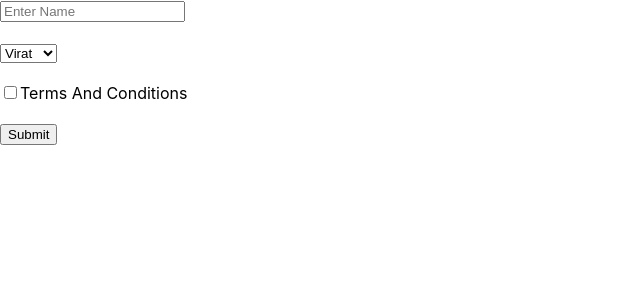
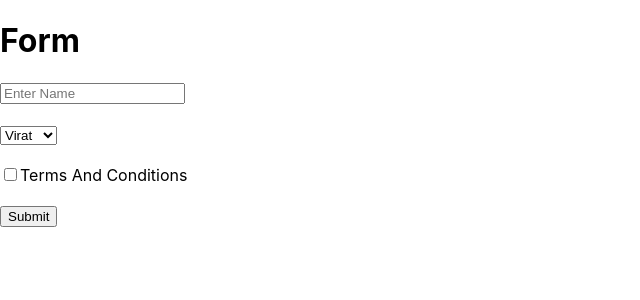
Before and after one commit to sameerddr/React-Tutorial, a React (Create React App) app: page / in a window 1280 px wide. Shown: the top 300 px of the page, without its empty margins (0-640 px from the left). Built offline with nearby package versions, Linux system fonts and the light colour scheme; the HTML template or start-up script is replaced by a standard one.

Commit message:
new project

```diff
--- a/src/App.js
+++ b/src/App.js
@@ -17,6 +17,7 @@ export function App() {
 
   return (
     <div className="name">
+      <h1>Form</h1>
       <form onSubmit={getformdata}>
         <input
           type="text"
@@ -34,7 +35,12 @@ export function App() {
           <option value="">Rohit</option>
         </select>{" "}
         <br /> <br />
-        <input type="checkbox" onChange={(e) => {settnc(e.target.checked) }} />
+        <input
+          type="checkbox"
+          onChange={(e) => {
+            settnc(e.target.checked);
+          }}
+        />
         <span>Terms And Conditions</span> <br /> <br />
         <button type="submit">Submit</button>
       </form>
```
